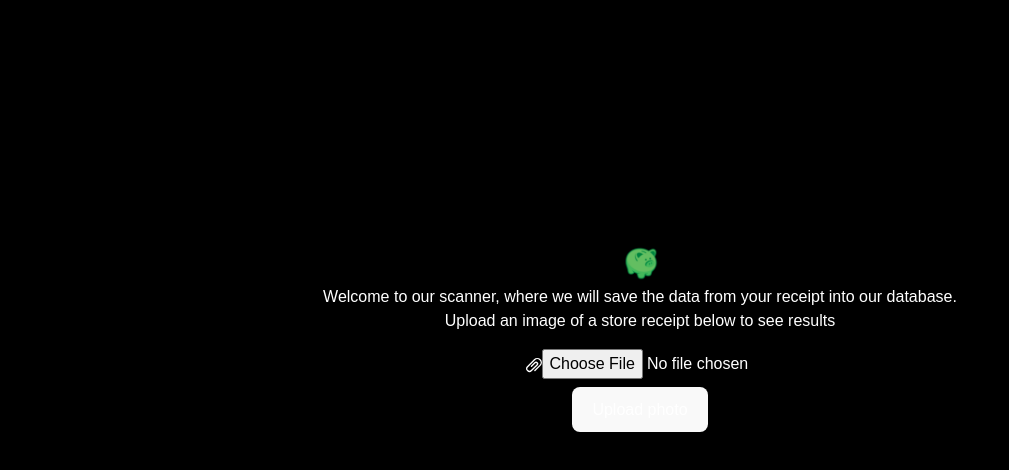
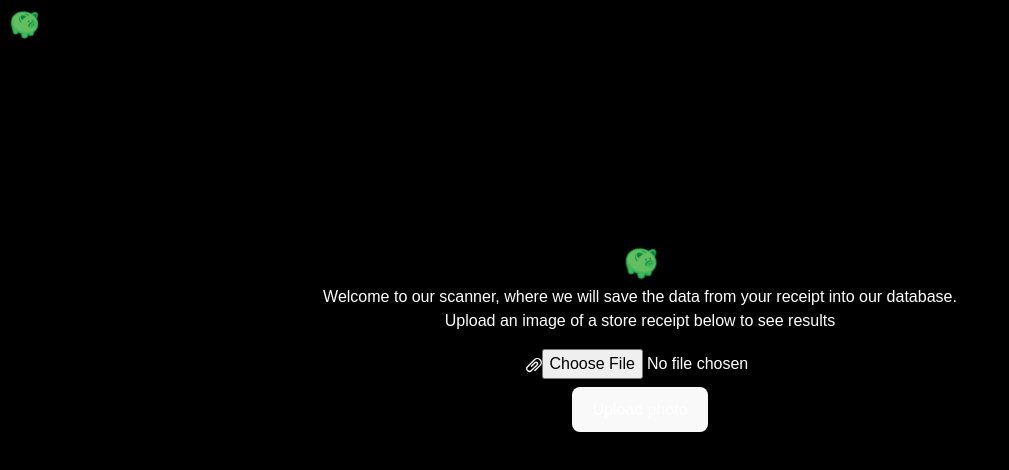
Before and after one commit to Aliuddink/CS4800-project-personal-finance-tracker, a React (Vite) app in the folder financeTracker/: page /scanner2 in a window 1280 px wide. Shown: the top 470 px of the page, without its empty margins (0-1009 px from the left). Built offline with nearby package versions, Linux system fonts and the light colour scheme.

Commit message:
Changes for Receipt

```diff
--- a/financeTracker/src/pages/ReadWords.jsx
+++ b/financeTracker/src/pages/ReadWords.jsx
@@ -5,7 +5,8 @@
 import { AttachmentIcon } from '@chakra-ui/icons'
 import { ExpensesContext } from "../context/ExpensesProvider";
 import { useContext } from 'react';
-import { useNavigate } from 'react-router-dom';
+import { useNavigate} from 'react-router-dom';
+import { Link as RouterLink } from "react-router-dom";
 
 function ReadWords() {
     const { updateTotalExpenses } = useContext(ExpensesContext);
@@ -111,6 +112,17 @@
             alignItems="center"
             bg="gray.50"
         >
+            <Box position="absolute" top={4} left={4}>
+                <Link as={RouterLink} to="/home">
+                    <Image
+                        src="../../public/logoIcon.png" // Replace with the path to your icon
+                        alt="App Icon"
+                        boxSize="40px" // Adjust size as needed
+                    />
+                </Link>
+            </Box>
+
+
             <Box height="100vh" mt="30vh">
                 <Box textAlign="center">
                 <Center>
```
